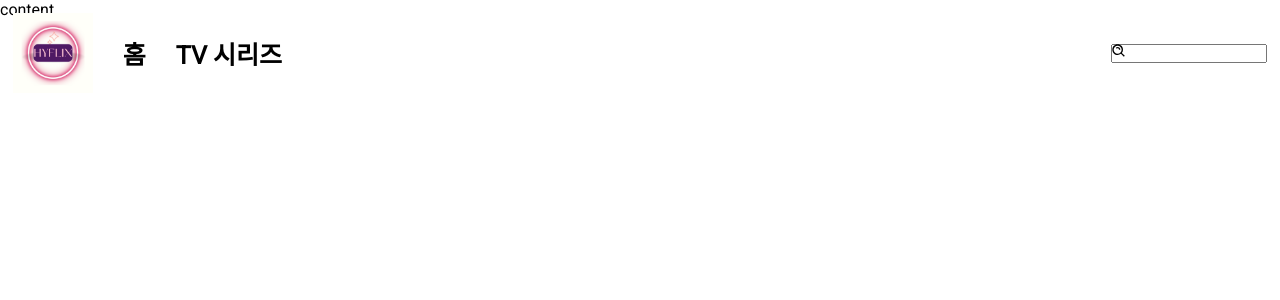
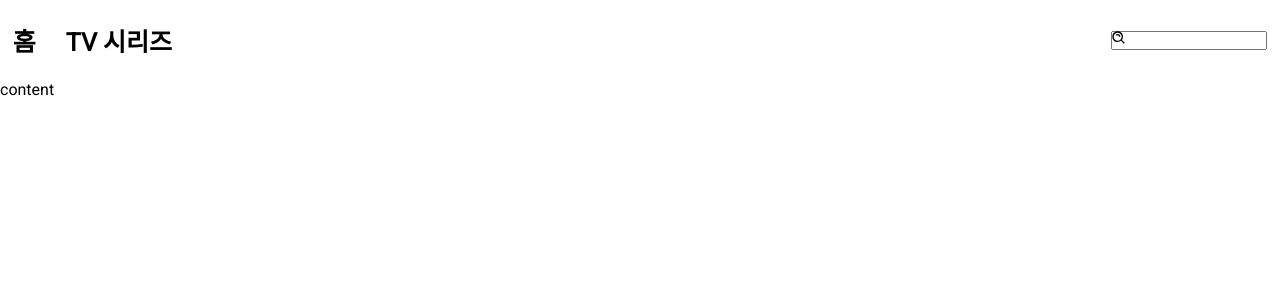
Before and after one commit to iafan1229/nomad-react-challenge, a React (Create React App) app in the folder movie/: page / in a window 1280 px wide. Shown: the top 300 px of the page. Built offline with nearby package versions, Linux system fonts and the light colour scheme.

Commit message:
헤더 만드는중

```diff
--- a/movie/src/components/Content.tsx
+++ b/movie/src/components/Content.tsx
@@ -1,3 +1,9 @@
+import styled from 'styled-components';
+
+const ContentStyle = styled.div`
+	padding-top: 10vh;
+`;
+
 export default function Content() {
-	return <>content</>;
+	return <ContentStyle>content</ContentStyle>;
 }
--- a/movie/src/components/Header.tsx
+++ b/movie/src/components/Header.tsx
@@ -2,10 +2,11 @@ import { Link } from 'react-router-dom';
 import styled from 'styled-components';
 import { useForm } from 'react-hook-form';
 import { BiSearchAlt } from 'react-icons/bi';
-import { useScroll, motion } from 'framer-motion';
+import { motion, useScroll, useTransform } from 'framer-motion';
 import { useEffect, useState } from 'react';
 
 const HeaderStyle = styled(motion.header)`
+	height: 10vh;
 	position: fixed;
 	display: flex;
 	justify-content: space-between;
@@ -17,13 +18,6 @@ const HeaderStyle = styled(motion.header)`
 		align-items: center;
 		gap: 30px;
 		li {
-			&:first-child {
-				width: 80px;
-				height: 80px;
-				img {
-					width: 100%;
-				}
-			}
 			a {
 				font-size: 25px;
 				font-weight: bold;
@@ -39,19 +33,18 @@ const Search = styled.div`
 		left: 0;
 	}
 `;
+
 export default function Header() {
 	const { register } = useForm();
-
+	const { scrollY } = useScroll();
+	const backgroundColor = useTransform(
+		scrollY,
+		[0, 300],
+		['rgba(0,0,0,0)', 'rgba(0,0,0,0.8)']
+	);
 	return (
-		<HeaderStyle
-			initial={{ backgroundColor: 'transparent' }}
-			onScroll={{ backgroundColor: 'red' }}>
+		<HeaderStyle style={{ backgroundColor }}>
 			<ul>
-				<li>
-					<Link to='/'>
-						<img src={`${process.env.PUBLIC_URL}/logo.png`} alt='로고'></img>
-					</Link>
-				</li>
 				<li>
 					<Link to='/'>홈</Link>
 				</li>
```
